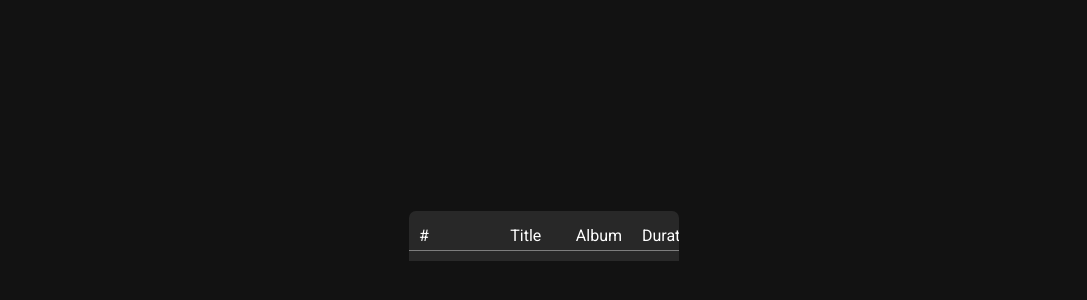
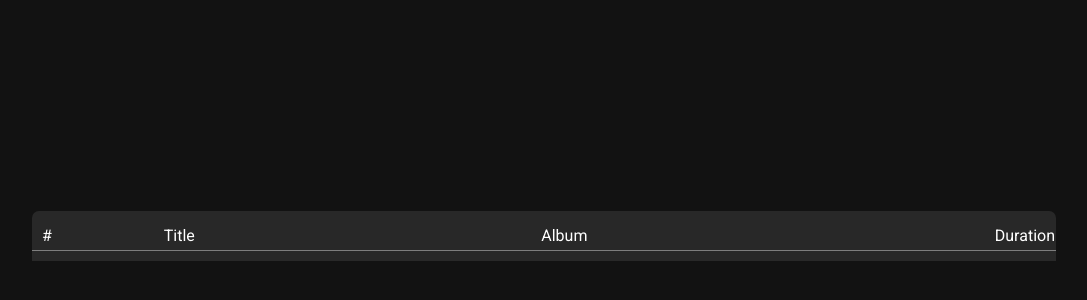
Before and after one commit to JohnnyLeek1/ITC-686-Project, a React (Create React App) app in the folder frontend/: page /results in a window 1280 px wide. Shown: the part 164-464 px from the top of the page, without its empty margins (96-1183 px from the left). Built offline with nearby package versions, Linux system fonts and the light colour scheme.

Commit message:
table done

```diff
--- a/frontend/src/pages/ResultPage.jsx
+++ b/frontend/src/pages/ResultPage.jsx
@@ -19,8 +19,16 @@ export default function ResultPage() {
 
     }, [userContext.generatedPlaylist])
 
+    const convertTime = timeMs => {
+        const totalSeconds = timeMs / 1000;
+        const minutes = ~~(totalSeconds / 60);
+        const seconds = ~~(totalSeconds - (minutes * 60));
+        return `${minutes}:${seconds.toString().padStart(2, '0')}`
+    }
+
     const SongDisplay = ({song, index}) => {
         return (
+            <a href={song.uri} target="_blank" rel="noreferrer noopener">
                 <div className="song_display">
                     <p className="number">{index + 1}</p>
                     <img className="album_art" src={song.album.images[0].url} alt={`Album art for ${song.album.name}`} />
@@ -29,8 +37,9 @@ export default function ResultPage() {
                         <p className="artists">{song.artists.map(artist => artist.name).join(", ")}</p>
                     </div>
                     <p className="album_name">{song.album.name}</p>
-                <p className="duration">{song.duration_ms / 1000} seconds</p>
+                    <p className="duration">{convertTime(song.duration_ms)}</p>
                 </div>
+            </a>
         );
 
     }
--- a/frontend/src/styles/App.scss
+++ b/frontend/src/styles/App.scss
@@ -30,6 +30,23 @@ body {
     scroll-behavior: smooth;
 
     color: #FFF;
+}
+
+/* width */
+::-webkit-scrollbar {
+    width: 10px;
+    margin-right: 5px;
+}
+
+/* Track */
+::-webkit-scrollbar-track {
+    background: transparent;
+}
+
+/* Handle */
+::-webkit-scrollbar-thumb {
+    background: rgba(255, 255, 255, 0.6);
+    border-radius: 7px;
 }
 
 #logo_container {
@@ -307,7 +324,7 @@ body {
 }
 
 #results {
-    width: 80%;
+    width: 80vw;
     max-height: 80vh;
 
     overflow-y: scroll;
@@ -323,7 +340,14 @@ body {
 
         height: 90px;
 
+        cursor: pointer;
+
         align-items: center;
+        transition: background-color .2s;
+
+        &:hover {
+            background-color: #8c8c8c;
+        }
 
         p, img, div {
             margin: 0 10px;
@@ -344,12 +368,24 @@ body {
             width: 40%;
         }
 
+        .title, .artists {
+            white-space: nowrap;
+            overflow: hidden;
+            text-overflow: ellipsis;
+            display: block;
+        }
+
+        .artists {
+            font-size: .8rem;
+            color: #cacaca;
+        }
+
         .album_name {
-            width: calc(100% - 40% - 60px - 20px - 10%);
+            width: calc(100% - 40% - 60px - 20px - 5%);
         }
 
         .duration {
-            width: 10%;
+            width: 5%;
         }
 
         &.title_bar {
--- a/frontend/src/styles/_reset.scss
+++ b/frontend/src/styles/_reset.scss
@@ -61,7 +61,7 @@ select {
   font: inherit;
 }
 
-a {
+a, a:hover {
   text-decoration: none;
   color: #fff;
 }
```
Lines whose indentation alone changed are shown as unchanged.
